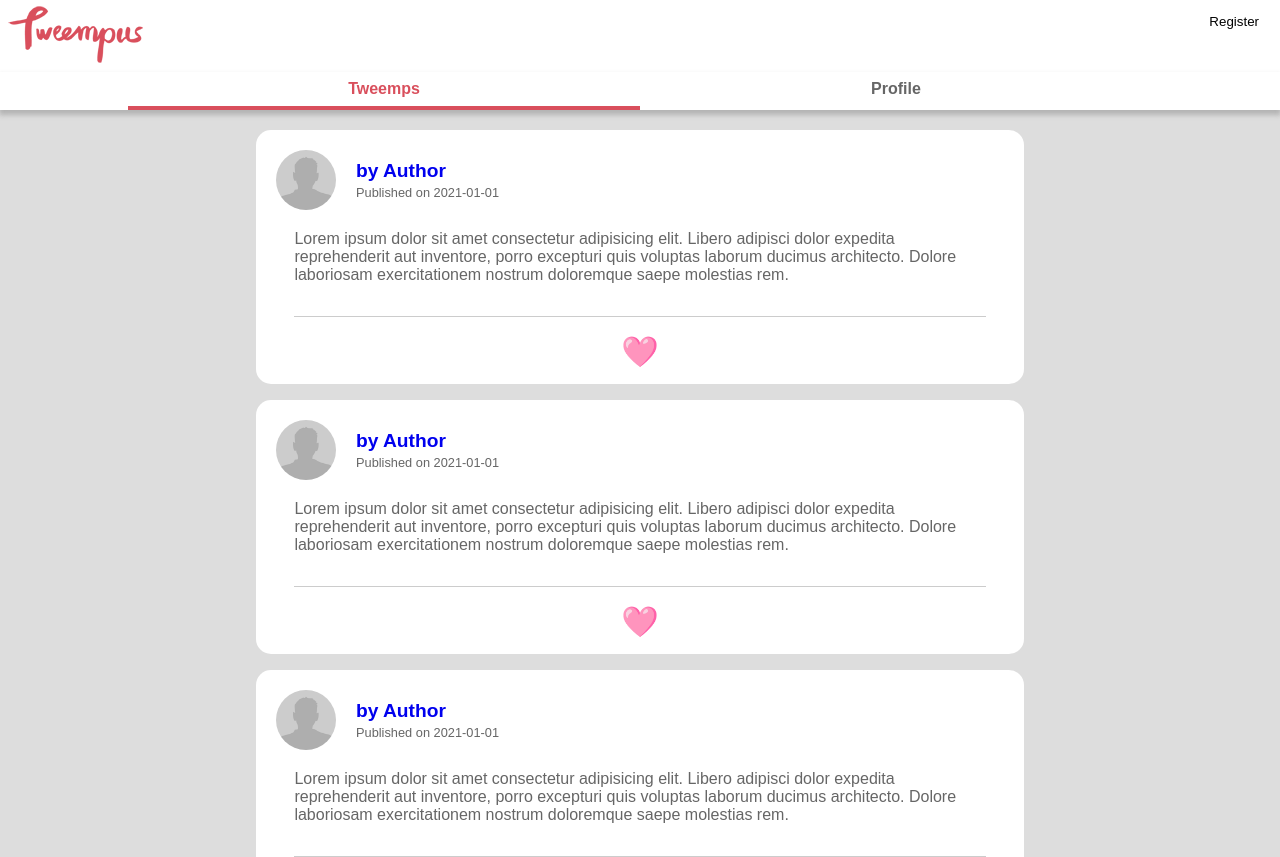
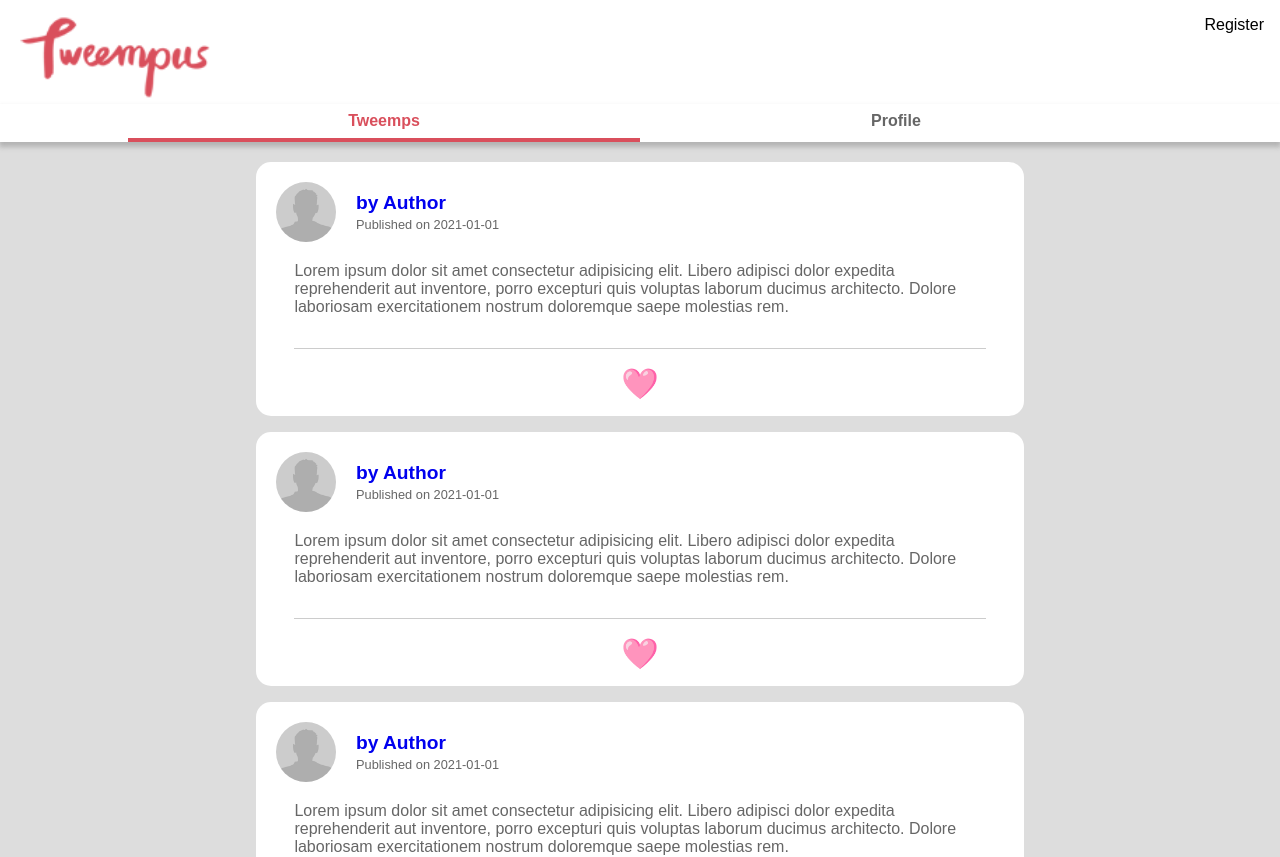
Before and after one commit to yisus82/campusmvp_tweempus_angular, an Angular app: page / in a window 1280 px wide. Shown: the top 857 px of the page. Built offline with nearby package versions, Linux system fonts and the light colour scheme.

Commit message:
Refactor header and nav

```diff
--- a/src/app/core/header/header.component.css
+++ b/src/app/core/header/header.component.css
@@ -1,21 +1,19 @@
-section {
+header {
   width: 100%;
   background: white;
+  display: flex;
+  justify-content: space-between;
 }
 
-section>h2 {
-  margin: 0;
-  padding: 0.5em 3em 0;
-  color: #d94f5c;
-  background: url("../../../../public/images/logo-top.png") no-repeat 5px 5px;
-  min-height: 60px;
-  text-indent: -9999px;
+#logo img {
+  width: 200px;
+  margin-top: 1em;
+  margin-left: 1em;
 }
 
-section>button {
-  position: absolute;
-  top: 13px;
-  right: 15px;
-  border: none;
-  background-color: white;
+#register {
+  margin-top: 1em;
+  margin-right: 1em;
+  text-decoration: none;
+  color: black;
 }
--- a/src/app/core/header/header.component.html
+++ b/src/app/core/header/header.component.html
@@ -1,4 +1,4 @@
-<section>
-  <h2>Tweempus</h2>
-  <button>Register</button>
-</section>
+<header>
+  <a id="logo" href="/"><img src="images/logo-top.png" alt="Application logo"></a>
+  <a id="register" href="/register">Register</a>
+</header>
--- a/src/app/core/nav/nav.component.html
+++ b/src/app/core/nav/nav.component.html
@@ -1,4 +1,3 @@
-<section>
 <nav>
   <ul>
     <li class="active">
@@ -9,4 +8,3 @@
     </li>
   </ul>
 </nav>
-</section>
```
Lines whose indentation alone changed are shown as unchanged.
